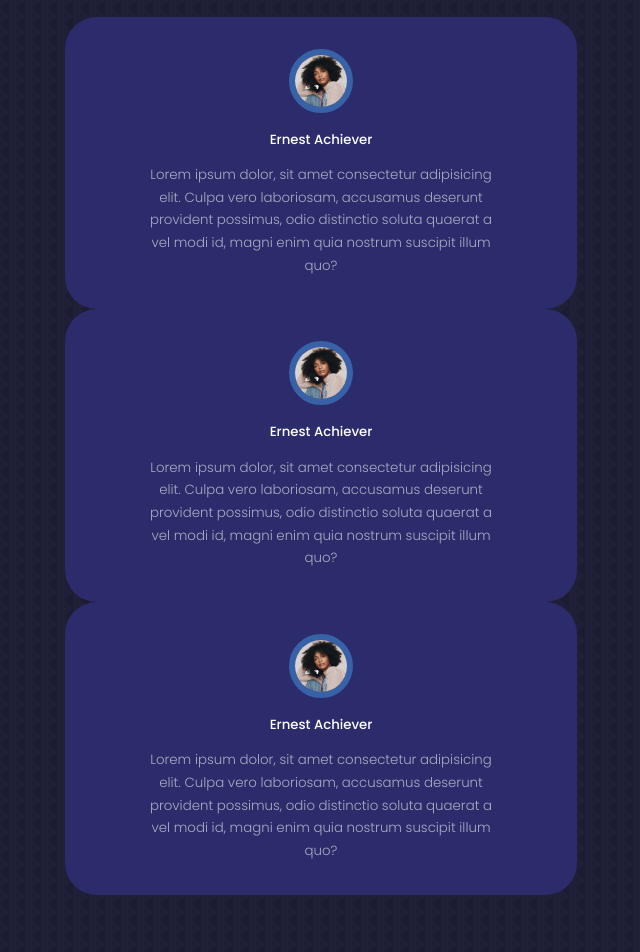
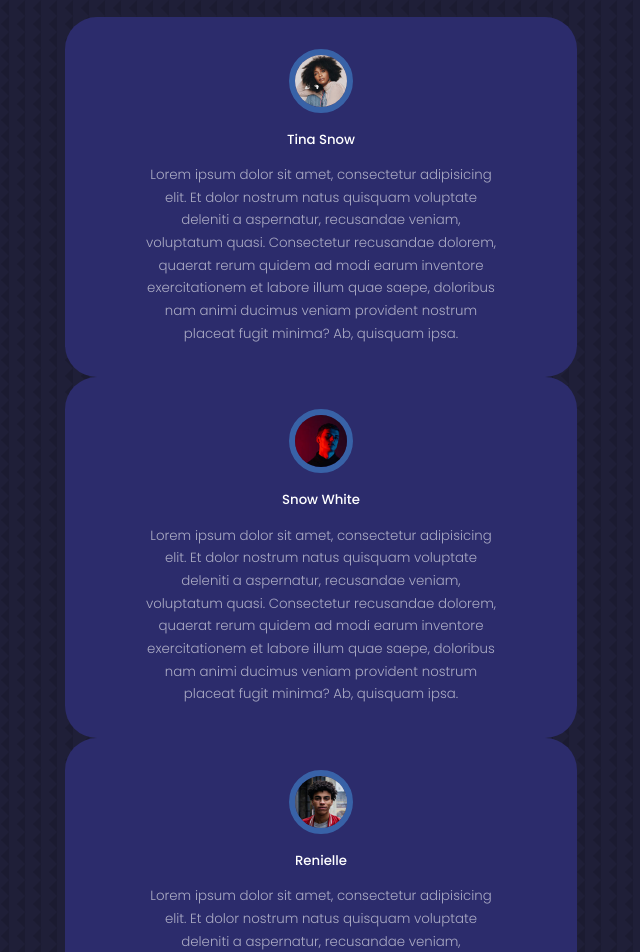
Before and after one commit to hackwebdev/react-personal-portfolio-website, a React (Create React App) app: page / in a window 1280 px wide. Shown: the part 4480-5432 px from the top of the page, without its empty margins (319-959 px from the left). Built offline with nearby package versions, Linux system fonts and the light colour scheme.

Commit message:
generating testimonials ffrom array using map method

```diff
--- a/src/components/testimonials/Testimonials.jsx
+++ b/src/components/testimonials/Testimonials.jsx
@@ -5,48 +5,51 @@ import AVTR2 from '../../assets/avatar2.jpg'
 import AVTR3 from '../../assets/avatar3.jpg'
 import AVTR4 from '../../assets/avatar4.jpg'
 
+const data = [
+  {
+    avatar: AVTR1,
+    name: 'Tina Snow',
+    review:
+      'Lorem ipsum dolor sit amet, consectetur adipisicing elit. Et dolor nostrum natus quisquam voluptate deleniti a aspernatur, recusandae veniam, voluptatum quasi. Consectetur recusandae dolorem, quaerat rerum quidem ad modi earum inventore exercitationem et labore illum quae saepe, doloribus nam animi ducimus veniam provident nostrum placeat fugit minima? Ab, quisquam ipsa.',
+  },
+  {
+    avatar: AVTR2,
+    name: 'Snow White',
+    review:
+      'Lorem ipsum dolor sit amet, consectetur adipisicing elit. Et dolor nostrum natus quisquam voluptate deleniti a aspernatur, recusandae veniam, voluptatum quasi. Consectetur recusandae dolorem, quaerat rerum quidem ad modi earum inventore exercitationem et labore illum quae saepe, doloribus nam animi ducimus veniam provident nostrum placeat fugit minima? Ab, quisquam ipsa.',
+  },
+  {
+    avatar: AVTR3,
+    name: 'Renielle',
+    review:
+      'Lorem ipsum dolor sit amet, consectetur adipisicing elit. Et dolor nostrum natus quisquam voluptate deleniti a aspernatur, recusandae veniam, voluptatum quasi. Consectetur recusandae dolorem, quaerat rerum quidem ad modi earum inventore exercitationem et labore illum quae saepe, doloribus nam animi ducimus veniam provident nostrum placeat fugit minima? Ab, quisquam ipsa.',
+  },
+  {
+    avatar: AVTR4,
+    name: 'Renren',
+    review:
+      'Lorem ipsum dolor sit amet, consectetur adipisicing elit. Et dolor nostrum natus quisquam voluptate deleniti a aspernatur, recusandae veniam, voluptatum quasi. Consectetur recusandae dolorem, quaerat rerum quidem ad modi earum inventore exercitationem et labore illum quae saepe, doloribus nam animi ducimus veniam provident nostrum placeat fugit minima? Ab, quisquam ipsa.',
+  },
+]
+
 const Testimonials = () => {
   return (
     <section id='testimonials'>
       <h5>Review from Clients</h5>
       <h2>Testimonials</h2>
+
       <div className='container testimonials__container'>
-        <article className='testimonial'>
-          <div className='client__avatar'>
-            <img src={AVTR1} alt='avatar one' />
-          </div>
-          <h5 className='client__name'>Ernest Achiever</h5>
-          <small className='client__review'>
-            Lorem ipsum dolor, sit amet consectetur adipisicing elit. Culpa vero
-            laboriosam, accusamus deserunt provident possimus, odio distinctio
-            soluta quaerat a vel modi id, magni enim quia nostrum suscipit illum
-            quo?
-          </small>
-        </article>
-        <article className='testimonial'>
-          <div className='client__avatar'>
-            <img src={AVTR1} alt='avatar one' />
-          </div>
-          <h5 className='client__name'>Ernest Achiever</h5>
-          <small className='client__review'>
-            Lorem ipsum dolor, sit amet consectetur adipisicing elit. Culpa vero
-            laboriosam, accusamus deserunt provident possimus, odio distinctio
-            soluta quaerat a vel modi id, magni enim quia nostrum suscipit illum
-            quo?
-          </small>
-        </article>
-        <article className='testimonial'>
-          <div className='client__avatar'>
-            <img src={AVTR1} alt='avatar one' />
-          </div>
-          <h5 className='client__name'>Ernest Achiever</h5>
-          <small className='client__review'>
-            Lorem ipsum dolor, sit amet consectetur adipisicing elit. Culpa vero
-            laboriosam, accusamus deserunt provident possimus, odio distinctio
-            soluta quaerat a vel modi id, magni enim quia nostrum suscipit illum
-            quo?
-          </small>
-        </article>
+        {data.map(({ avatar, name, review }, index) => {
+          return (
+            <article key={index} className='testimonial'>
+              <div className='client__avatar'>
+                <img src={avatar} alt='avatar one' />
+              </div>
+              <h5 className='client__name'>{name}</h5>
+              <small className='client__review'>{review}</small>
+            </article>
+          )
+        })}
       </div>
     </section>
   )
```
